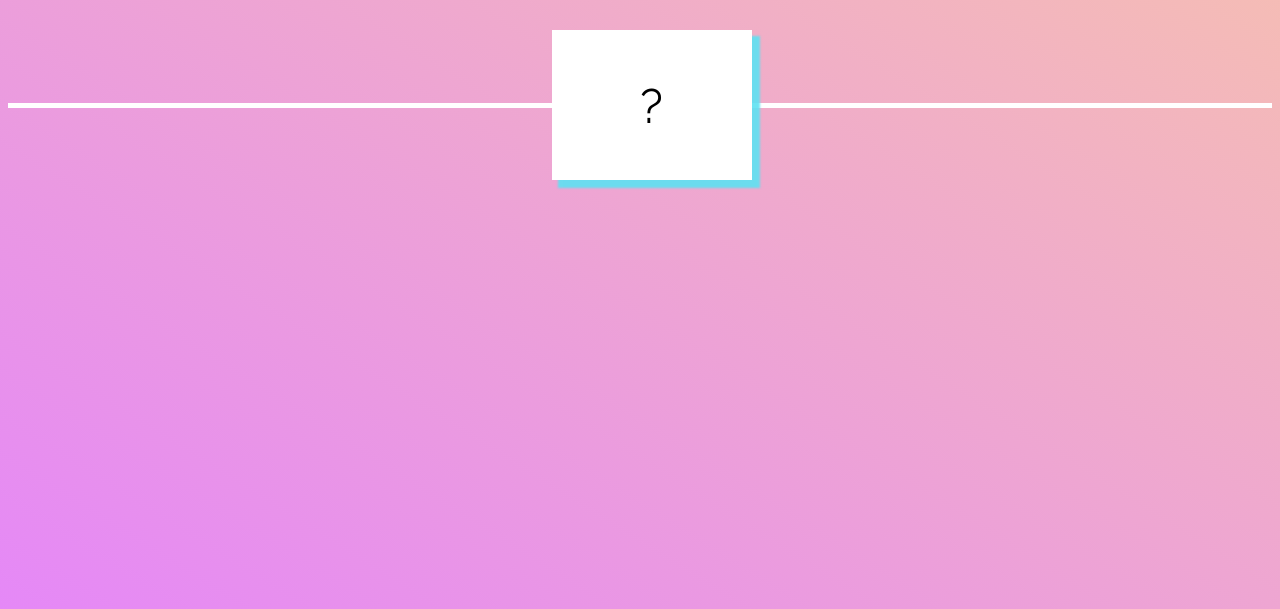
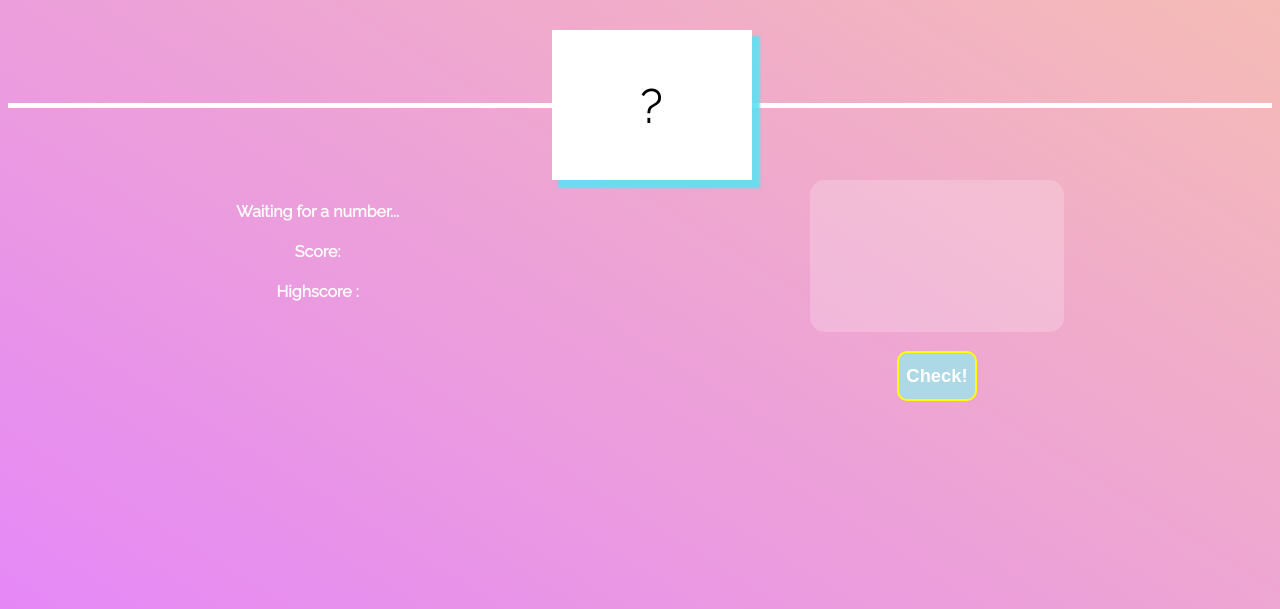
Before and after one commit to tasnimul2/guess_the_number_web_app, a plain HTML site: page index.html in a window 1280 px wide. Shown: the part 191-800 px from the top of the page. Drawn offline with Linux system fonts and the light colour scheme.

Commit message:
html css done

```diff
--- a/index.html
+++ b/index.html
@@ -27,6 +27,25 @@
         </div>
 
 
+    </div >
+
+    <div id="bottom-half-of-page-div">
+        <div  class="inner-half-page-div">
+            <center> <h4 class="guess-indicator"> Waiting for a number... </h4>  </center>
+            <center><h4 class="score"> Score: </h4>  </center>
+            <center><h4 class="highscore"> Highscore : </h4></center>
+        </div>
+        <div class="inner-half-page-div">
+            <center>
+                <input type="number" id="input-number" name="input" >
+            </center>
+            <br>
+            <center>
+                <button id="check-button"> Check!</button>
+            </center>
+
+        </div>
+
     </div>
 
 
--- a/style.css
+++ b/style.css
@@ -27,6 +27,11 @@ body{
     color: white;
     float: right;
     margin-right: 3%;
+}
+#play-button:hover{
+    background-color: white;
+    border: lightblue;
+    color: lightblue;
 }
 .title-size{
     font-size: 300%;
@@ -64,3 +69,41 @@ body{
     font-size: 300%;
     text-align: center;
 }
+
+#bottom-half-of-page-div{
+    height: 350px;
+}
+
+.inner-half-page-div{
+    float: left;
+    height: 100%;
+    width: 49%;
+}
+#input-number{
+    height: 150px;
+    width: 250px;
+    color: white;
+    font-weight: bolder;
+    text-align: center;
+    font-size: 300%;
+    background-color: rgba(255, 222555, 255, .2) ;
+    border: none;
+    border-radius: 15px;
+    /*box-shadow: 2px 3px 3px gray; */
+}
+#check-button{
+    background-color: lightblue;
+    border: 2px solid yellow;
+    border-radius: 10px;
+    height: 50px;
+    width: 80px;
+    font-weight: bolder;
+    font-size: 115%;
+    text-align: center;
+    color: white;
+}
+#check-button:hover{
+    background-color: white;
+    border: lightblue;
+    color: lightblue;
+}
```
